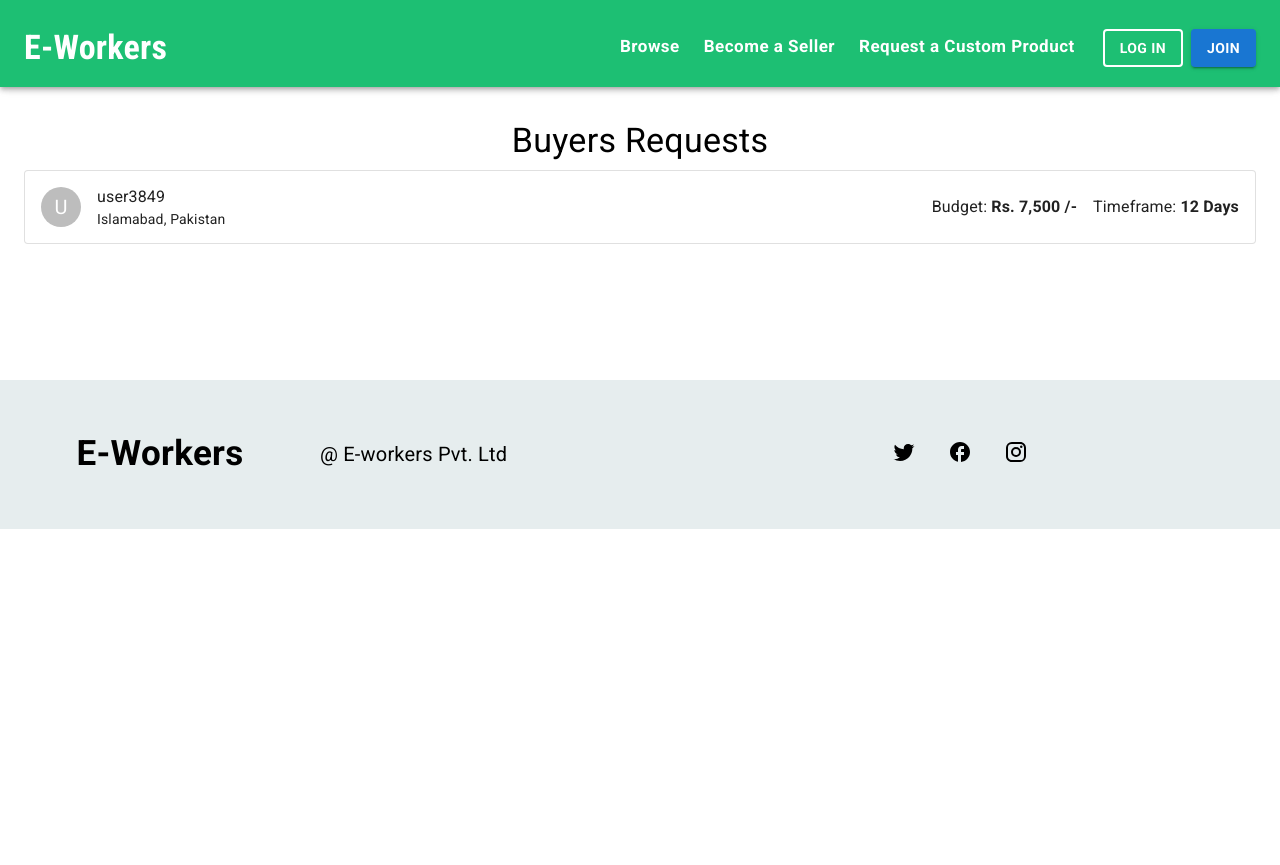
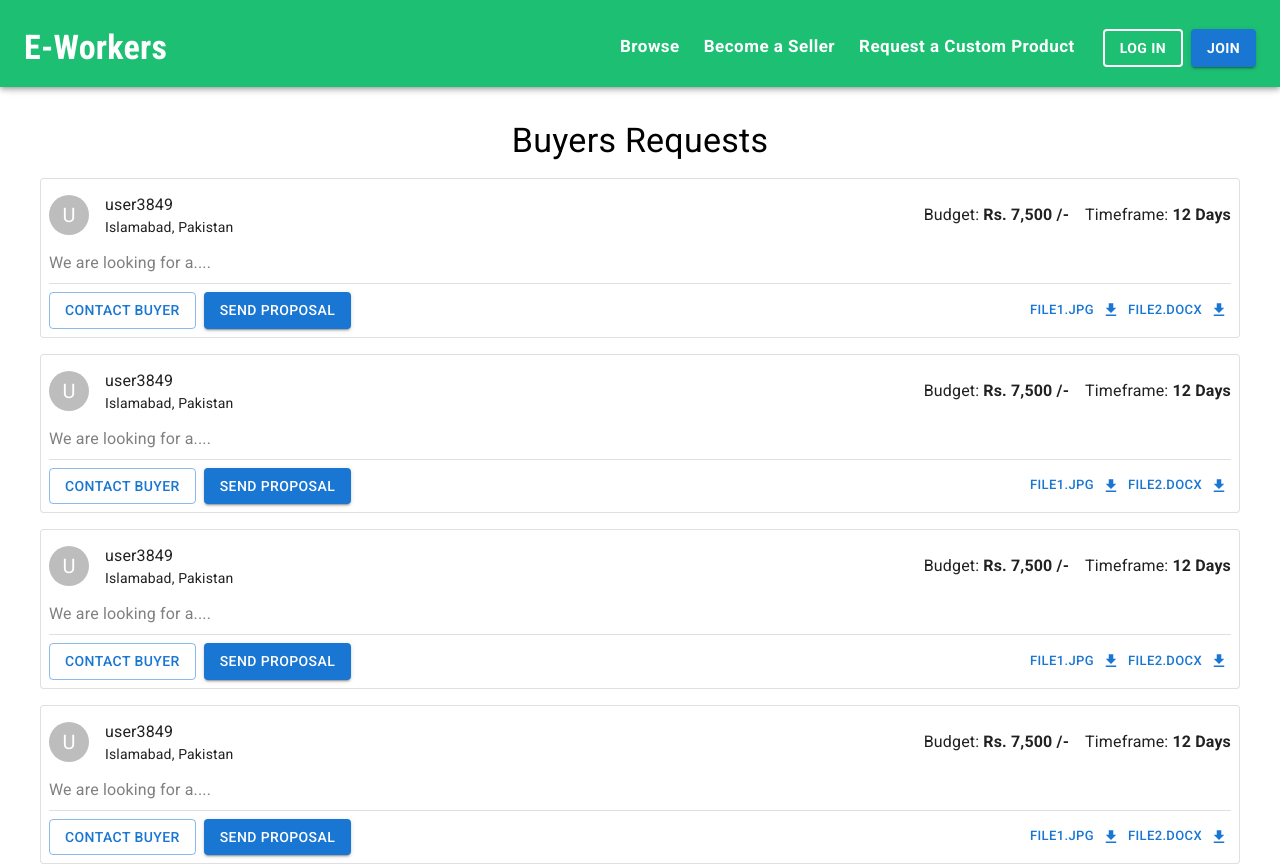
Before and after one commit to bilal42011/Ecommerce-Platform-For-Customized-Products, a React (Create React App) app: page /buyers-requests in a window 1280 px wide. Shown: the top 865 px of the page. Before the commit the page ends 800 px from the top, so only its background shows below. Built offline with nearby package versions, Linux system fonts and the light colour scheme.

Commit message:
view buyer request page completed

```diff
--- a/src/Components/BuyerRequestListItem.js
+++ b/src/Components/BuyerRequestListItem.js
@@ -1,25 +1,28 @@
 import {
   Avatar,
+  Button,
+  Divider,
   ListItem,
   ListItemAvatar,
-  ListItemButton,
   ListItemText,
   Paper,
   Stack,
   Typography,
 } from "@mui/material";
+import DownloadIcon from "@mui/icons-material/Download";
 import { Box } from "@mui/system";
 
 export default function BuyerRequestListItem({ request }) {
   return (
-    <Paper width="100%" variant="outlined">
     <ListItem width="100%">
+      <Paper width="100%" variant="outlined" sx={{ flex: 1, p: 1 }}>
+        <Stack spacing={1} width="100%">
+          <Stack direction="row" alignItems={"center"} width="100%">
             <ListItemAvatar>
               <Avatar src={request.buyer_avatar}>
                 {request.buyer_full_name.charAt(0)}
               </Avatar>
             </ListItemAvatar>
-        <Stack direction="row" alignItems={"center"} width="100%">
             <ListItemText
               primary={request.buyer_username}
               secondary={
@@ -31,23 +34,36 @@ export default function BuyerRequestListItem({ request }) {
             <Box flexGrow={1}></Box>
             <Typography>
               Budget:{"  "}
-            <Typography display="inline" fontWeight="bold">
-              Rs. {request.budget.toLocaleString()} /-
-            </Typography>
+              <strong>Rs. {request.budget.toLocaleString()} /-</strong>
             </Typography>
             <Typography ml={2}>
               Timeframe:{"  "}
-            <Typography fontWeight="bold" display="inline">
-              {request.time} Days
-            </Typography>
+              <strong>{request.time} Days</strong>
             </Typography>
           </Stack>
           <Box mt={2}>
             {" "}
             {/*description */}
-          {/* <Typography>{request.description}</Typography> */}
+            <Typography color="GrayText">{request.description}</Typography>
           </Box>
+          <Divider />
+          <Stack direction="row" spacing={1} alignItems="center">
+            <Button variant="outlined">Contact Buyer</Button>
+            <Button variant="contained">Send Proposal</Button>
+            <Box flexGrow={1}></Box>
+            <Box className="attachments">
+              {request.attachments.map((elem, index) => {
+                return (
+                  <Button size="small" key={index} endIcon={<DownloadIcon />}>
+                    {/* TODO: Add file link */}
+                    {elem}
+                  </Button>
+                );
+              })}
+            </Box>
+          </Stack>
+        </Stack>
+      </Paper>
     </ListItem>
-    </Paper>
   );
 }
--- a/src/Pages/ViewBuyerRequests.js
+++ b/src/Pages/ViewBuyerRequests.js
@@ -1,8 +1,10 @@
-import { List, Typography } from "@mui/material";
+import { Box, List, Pagination, Typography } from "@mui/material";
 import { Container } from "@mui/system";
+import { useState } from "react";
 import BuyerRequestListItem from "../Components/BuyerRequestListItem";
 
 export default function ViewBuyerRequests() {
+  const [page, setPage] = useState(1);
   const buyerRequests = [
     {
       buyer_avatar: "",
@@ -13,8 +15,69 @@ export default function ViewBuyerRequests() {
       budget: 7500,
       time: 12, //days
       description: "We are looking for a....",
+      attachments: ["file1.jpg", "file2.docx"],
+    },
+    {
+      buyer_avatar: "",
+      buyer_full_name: "User 3849",
+      buyer_id: "",
+      buyer_username: "user3849",
+      buyer_city: "Islamabad",
+      budget: 7500,
+      time: 12, //days
+      description: "We are looking for a....",
+      attachments: ["file1.jpg", "file2.docx"],
+    },
+    {
+      buyer_avatar: "",
+      buyer_full_name: "User 3849",
+      buyer_id: "",
+      buyer_username: "user3849",
+      buyer_city: "Islamabad",
+      budget: 7500,
+      time: 12, //days
+      description: "We are looking for a....",
+      attachments: ["file1.jpg", "file2.docx"],
+    },
+    {
+      buyer_avatar: "",
+      buyer_full_name: "User 3849",
+      buyer_id: "",
+      buyer_username: "user3849",
+      buyer_city: "Islamabad",
+      budget: 7500,
+      time: 12, //days
+      description: "We are looking for a....",
+      attachments: ["file1.jpg", "file2.docx"],
+    },
+    {
+      buyer_avatar: "",
+      buyer_full_name: "User 3849",
+      buyer_id: "",
+      buyer_username: "user3849",
+      buyer_city: "Islamabad",
+      budget: 7500,
+      time: 12, //days
+      description: "We are looking for a....",
+      attachments: ["file1.jpg", "file2.docx"],
+    },
+    {
+      buyer_avatar: "",
+      buyer_full_name: "User 3849",
+      buyer_id: "",
+      buyer_username: "user3849",
+      buyer_city: "Islamabad",
+      budget: 7500,
+      time: 12, //days
+      description: "We are looking for a....",
+      attachments: ["file1.jpg", "file2.docx"],
     },
   ];
+
+  const onPageChange = (event, newPage) => {
+    setPage(newPage);
+  };
+
   return (
     <Container maxWidth="xl" sx={{ mt: 15 }}>
       <Typography textAlign={"center"} variant="h4" component="h1">
@@ -25,6 +88,9 @@ export default function ViewBuyerRequests() {
           <BuyerRequestListItem request={item} key={index} />
         ))}
       </List>
+      <Box display="flex" justifyContent={"center"} mt={2}>
+        <Pagination count={10} page={page} onChange={onPageChange} />
+      </Box>
     </Container>
   );
 }
```
Also changed, not shown: src/Components/ListItem.js (deleted). Lines whose indentation alone changed are shown as unchanged.
